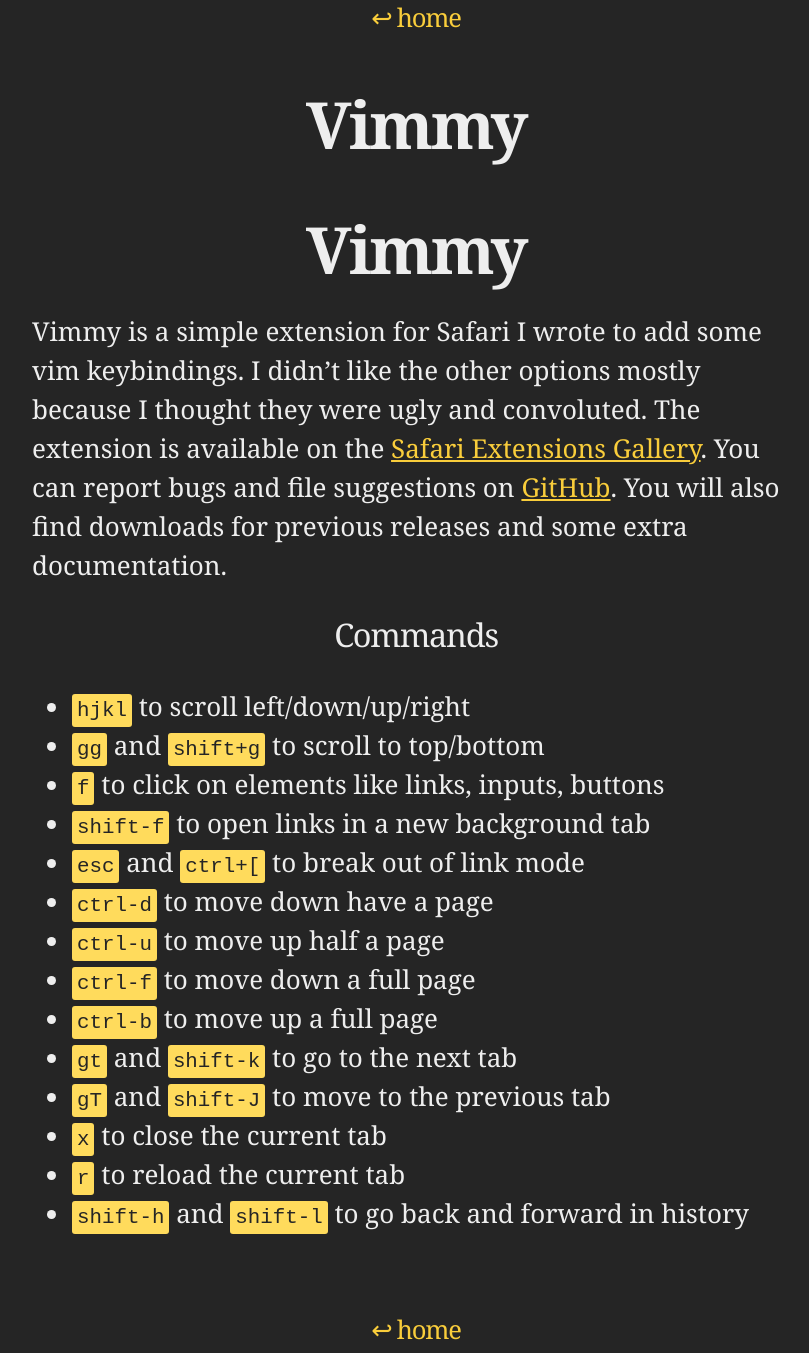
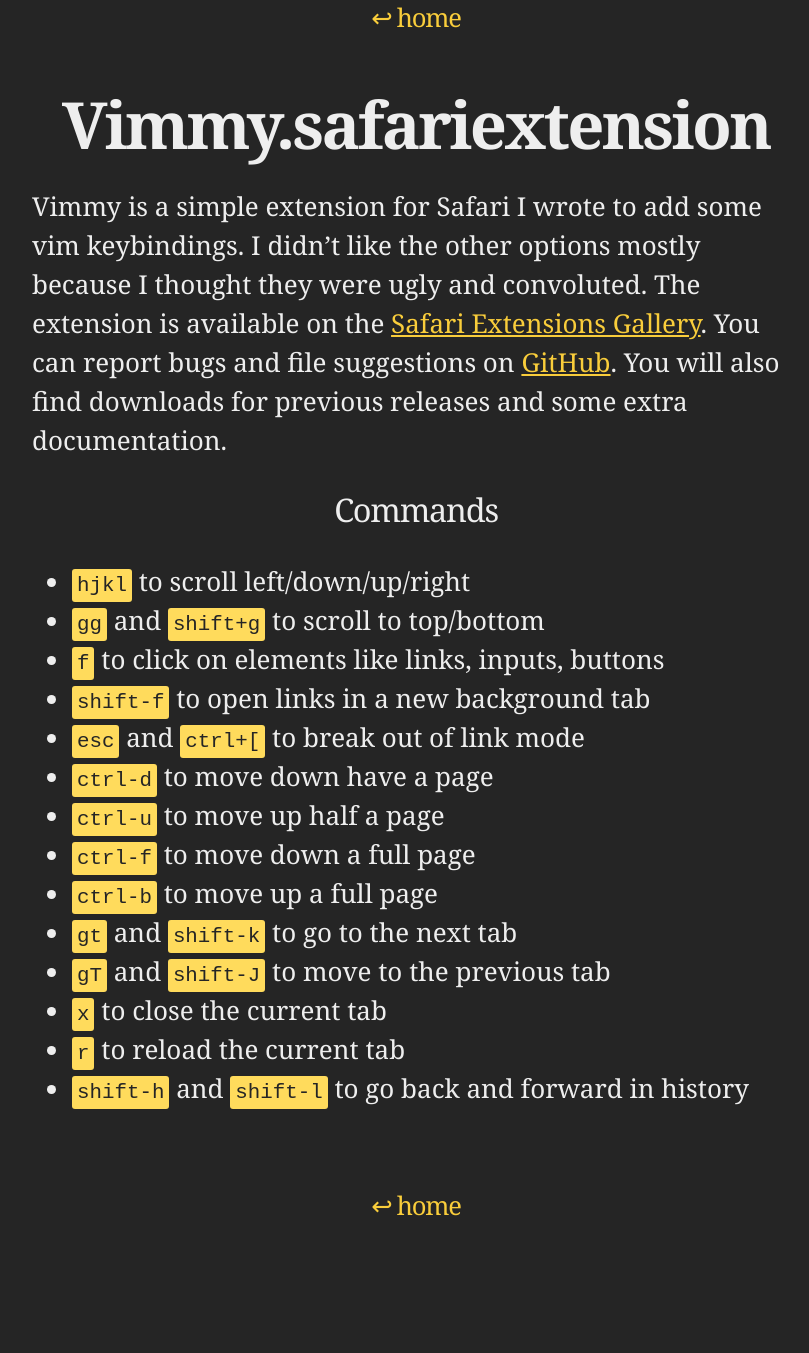
Before and after one commit to gggritso/site, a Jekyll site: the page built from Vimmy.safariextension.md, in a window 1280 px wide. Shown: the whole page, without its empty margins (224-1033 px from the left). Built offline with Jekyll 4.4.1, drawn with Linux system fonts in a browser that asks for light colours; our own code applies the rules of GitHub Pages for plain Markdown files; after the commit the page ends 1228 px from its top, so only the background shows below that.

Commit message:
Title fiddling.

```diff
--- a/Vimmy.safariextension.md
+++ b/Vimmy.safariextension.md
@@ -1,8 +1,7 @@
 ---
 layout:	post
+title: Vimmy.safariextension
 ---
-
-# Vimmy
 
 Vimmy is a simple extension for Safari I wrote to add some vim keybindings. I didn't like the other options mostly because I thought they were ugly and convoluted. The extension is available on the [Safari Extensions Gallery](https://safari-extensions.apple.com/details/?id=com.gggritso.vimmy-36948PQEY6). You can report bugs and file suggestions on [GitHub](https://github.com/gggritso/Vimmy.safariextension). You will also find downloads for previous releases and some extra documentation.
 
```
